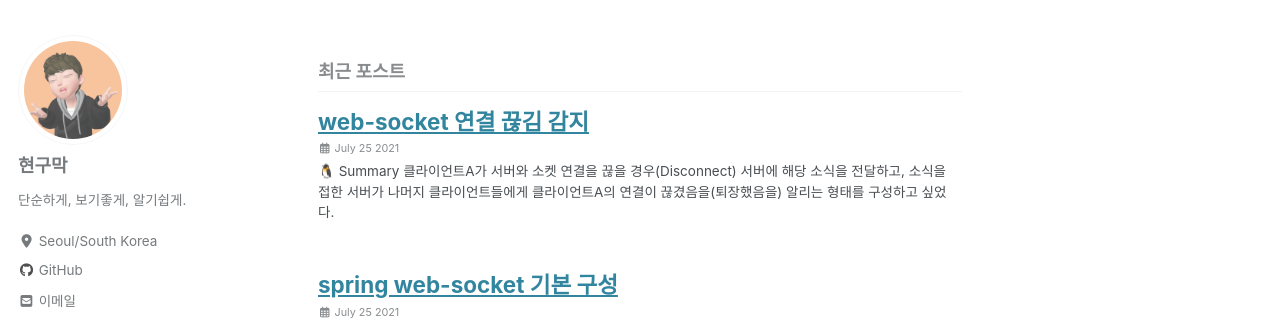
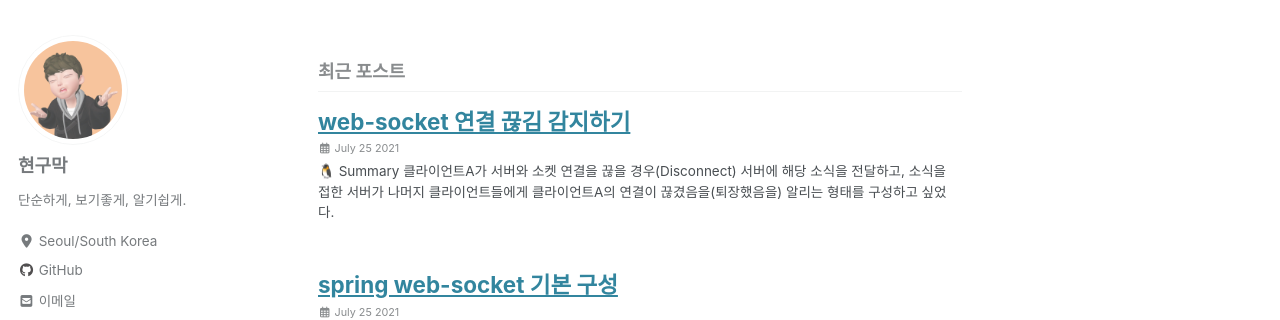
Before and after one commit to Hyeon9mak/Hyeon9mak.github.io, a Jekyll site: the page built from index.html, in a window 1280 px wide and 900 px high. Shown: the part 244-564 px from the top of the window. Built offline with Jekyll 4.4.1, drawn with Linux system fonts in a browser that asks for light colours; cached includes are drawn as plain includes; nearby versions of some CDN libraries; the list of posts is cut into pages by our own code.

Commit message:
docs: web-socket-disconnection-detection 오타 수정

````diff
--- a/_posts/2021-07-25-web-socket-disconnection-detection.md
+++ b/_posts/2021-07-25-web-socket-disconnection-detection.md
@@ -1,5 +1,5 @@
 ---
-title: "web-socket 연결 끊김 감지"
+title: "web-socket 연결 끊김 감지하기"
 date: 2021-07-25
 tags:
     - network
@@ -7,7 +7,7 @@ tags:
     - websocket
 toc: true
 toc_sticky: true
-toc_label: "web-socket 연결 끊김 감지"
+toc_label: "web-socket 연결 끊김 감지하기"
 ---
 
 ## 🐧 Summary
@@ -70,7 +70,7 @@ javascript쪽 코드에서 `stompClient.connect`는 헤더에 클라이언트의
 
 <br>
 
-### 🐧 최초 연결 때 - ChannelInterceptor를 써보자
+## 🐧 최초 연결 때 - ChannelInterceptor를 써보자
 
 ```java
 @Configuration
````
